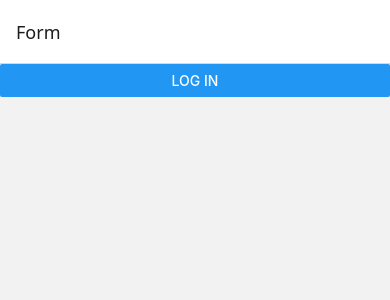
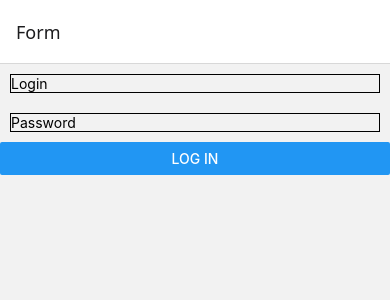
Before and after one commit to Talonsk/Todo_practice, a React Native app: screen / in a window 390 px wide. Shown: the top 300 px of the page. Built offline with nearby package versions, Linux system fonts and the light colour scheme.

Commit message:
add login form

```diff
--- a/App.tsx
+++ b/App.tsx
@@ -23,7 +23,7 @@ type RootStackParamList = StaticParamList<typeof RootStack>;
 
 declare global {
   namespace ReactNavigation {
-    interface RootParamList extends RootStackParamList {}
+    interface RootParamList extends RootStackParamList { }
   }
 }
 
--- a/src/Form/Form.tsx
+++ b/src/Form/Form.tsx
@@ -1,15 +1,63 @@
 import React from 'react';
-import { Button } from 'react-native';
+import { Button, TextInput, View } from 'react-native';
 import { useNavigation } from '@react-navigation/native';
+import { style } from './FormStyle';
+import { Controller, useForm } from 'react-hook-form';
 
+type Inputs = {
+    login: string,
+    password: string,
+}
 
 export const Form = () => {
     const navigation = useNavigation();
 
+    const { control, handleSubmit, formState: { errors } } = useForm<Inputs>();
+    const onSubmit = (data: Inputs) => {
+        console.log(data);
+        if (data.login === 'admin' && data.password === '1234'){
+            navigation.navigate('Todo');
+        }
+    };
+    console.log(errors);
+
     return (
-        <Button
-            onPress={() => navigation.navigate('Todo')}
-            title="Log in"
-        />
+        <View>
+            <Controller
+                name="login"
+                control={control}
+                rules={{
+                    required: true,
+                }}
+                render={({ field: { onChange, value } }) => (
+                    <TextInput
+                        style={style.form}
+                        placeholder="Login"
+                        onChangeText={onChange}
+                        value={value}
+                    />
+                )}
+            />
+            <Controller
+                name="password"
+                control={control}
+                rules={{
+                    required: true,
+                }}
+                render={({ field: { onChange, value } }) => (
+                    <TextInput
+                        style={style.form}
+                        placeholder="Password"
+                        onChangeText={onChange}
+                        value={value}
+                    />
+                )}
+            />
+            <Button
+                title="Log in"
+                onPress={handleSubmit(onSubmit)}
+            />
+            {/* <Controller/> */}
+        </View>
     );
 };
--- /dev/null
+++ b/src/Form/FormStyle.ts
@@ -0,0 +1,8 @@
+import { StyleSheet } from 'react-native';
+
+export const style = StyleSheet.create({
+    form: {
+        margin: 10,
+        borderWidth: 1,
+    },
+});
```
